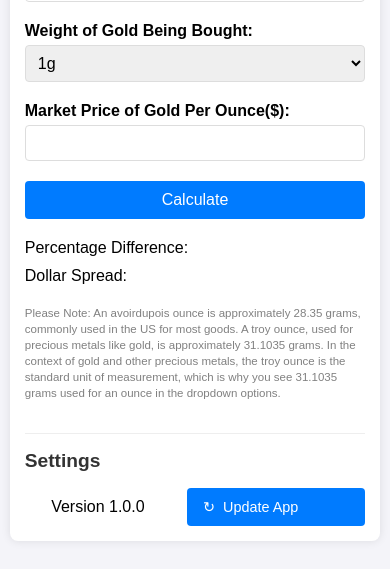
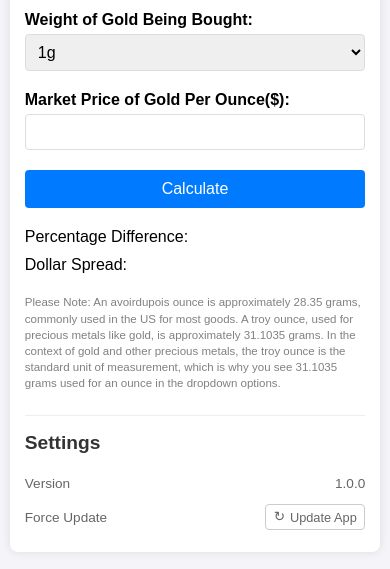
Before and after one commit to jpea2/GoldInvestingCalculator, a website: page index.html in a window 390 px wide. Shown: the part 207-776 px from the top of the page. Drawn offline with nearby package versions, Linux system fonts and the light colour scheme.

Commit message:
The button should now be completely flush with no extra spacing around it. Would you like me to make any other adjustments?

```diff
--- a/app.js
+++ b/app.js
@@ -104,7 +104,7 @@ async function forceUpdate() {
 
         // Show success message
         button.innerHTML = '✓ Updated!';
-        button.style.backgroundColor = '#28a745';
+        button.classList.add('success');
 
         // Reload the page after a short delay
         setTimeout(() => {
--- a/index.html
+++ b/index.html
@@ -59,13 +59,15 @@
         </div>
         <div class="settings-section">
             <h2>Settings</h2>
-            <div class="settings-list">
-                <div class="settings-row">
-                    <div class="version-info">Version 1.0.0</div>
-                    <button onclick="forceUpdate()" class="update-button">
-                        <i>↻</i> Update App
-                    </button>
-                </div>
+            <div class="settings-row">
+                <span>Version</span>
+                <span>1.0.0</span>
+            </div>
+            <div class="settings-row">
+                <span>Force Update</span>
+                <button onclick="forceUpdate()" class="update-button">
+                    <i>↻</i> Update App
+                </button>
             </div>
         </div>
     </div>
--- a/styles.css
+++ b/styles.css
@@ -98,63 +98,71 @@ button:hover {
 /* Settings Section */
 .settings-section {
     margin-top: 2rem;
-    padding-top: 1rem;
+    padding-top: 1.5rem;
     border-top: 1px solid #eee;
 }
 
 .settings-section h2 {
     font-size: 1.2rem;
+    font-weight: 600;
     color: #333;
     margin-bottom: 1rem;
 }
 
 .settings-row {
     display: flex;
-    justify-content: space-evenly;
+    justify-content: space-between;
     align-items: center;
     padding: 0.5rem 0;
-    gap: 1rem;
-    height: 38px;
 }
 
-.version-info {
-    flex: 1;
-    display: flex;
+.settings-row span {
+    color: #666;
+    font-size: 0.9rem;
+}
+
+/* Update Button */
+.update-button {
+    width: 110px;
+    height: 28px;
+    display: inline-flex;
     align-items: center;
     justify-content: center;
-    line-height: 38px;
-}
-
-.update-button {
-    flex: 1;
-    height: 38px;
-    line-height: 38px;
-    padding: 0 1rem;
-    background-color: #007bff;
-    color: white;
-    border: none;
+    gap: 0.3rem;
+    font-size: 0.85rem;
+    color: #666;
+    background-color: transparent;
+    border: 1px solid #ccc;
     border-radius: 4px;
     cursor: pointer;
-    display: flex;
-    align-items: center;
-    gap: 0.5rem;
-    font-size: 0.9rem;
-    transition: background-color 0.2s ease;
+    transition: all 0.2s ease;
     margin: 0;
-    width: auto;
-}
-
-.update-button:hover {
-    background-color: #0056b3;
-}
-
-.update-button:disabled {
-    background-color: #ccc;
-    cursor: not-allowed;
+    padding: 0;
 }
 
 .update-button i {
     font-style: normal;
+    font-size: 0.9rem;
+    line-height: 1;
+}
+
+.update-button:hover {
+    background-color: #f5f5f5;
+    border-color: #999;
+    color: #333;
+}
+
+.update-button:disabled {
+    background-color: #f5f5f5;
+    border-color: #ddd;
+    color: #999;
+    cursor: not-allowed;
+}
+
+.update-button.success {
+    background-color: #f0f9f0;
+    border-color: #28a745;
+    color: #28a745;
 }
 
 @keyframes spin {
@@ -165,6 +173,53 @@ button:hover {
 .update-button i.spinning {
     display: inline-block;
     animation: spin 1s linear infinite;
+}
+
+/* Mobile Adjustments */
+@media (max-width: 480px) {
+    .settings-section {
+        margin-top: 1.5rem;
+        padding-top: 1rem;
+    }
+
+    .settings-row {
+        padding: 0.4rem 0;
+    }
+
+    .settings-row span {
+        font-size: 0.85rem;
+    }
+
+    .update-button {
+        width: 100px;
+        height: 26px;
+        font-size: 0.8rem;
+    }
+
+    .update-button i {
+        font-size: 0.85rem;
+    }
+}
+
+/* Media Queries for better mobile responsiveness */
+@media (max-width: 480px) {
+    .container {
+        width: 95%;
+        padding: 15px;
+    }
+
+    h1 {
+        font-size: 1.3em;
+        margin-bottom: 15px;
+    }
+
+    input, select, button {
+        font-size: 16px;
+    }
+
+    .note {
+        font-size: 0.8em;
+    }
 }
 
 .info-icon {
@@ -223,24 +278,3 @@ button:hover {
 .close-btn:hover {
     color: #333;
 }
-
-/* Media Queries for better mobile responsiveness */
-@media (max-width: 480px) {
-    .container {
-        width: 95%;
-        padding: 15px;
-    }
-
-    h1 {
-        font-size: 1.3em;
-        margin-bottom: 15px;
-    }
-
-    input, select, button {
-        font-size: 16px;
-    }
-
-    .note {
-        font-size: 0.8em;
-    }
-}
```
